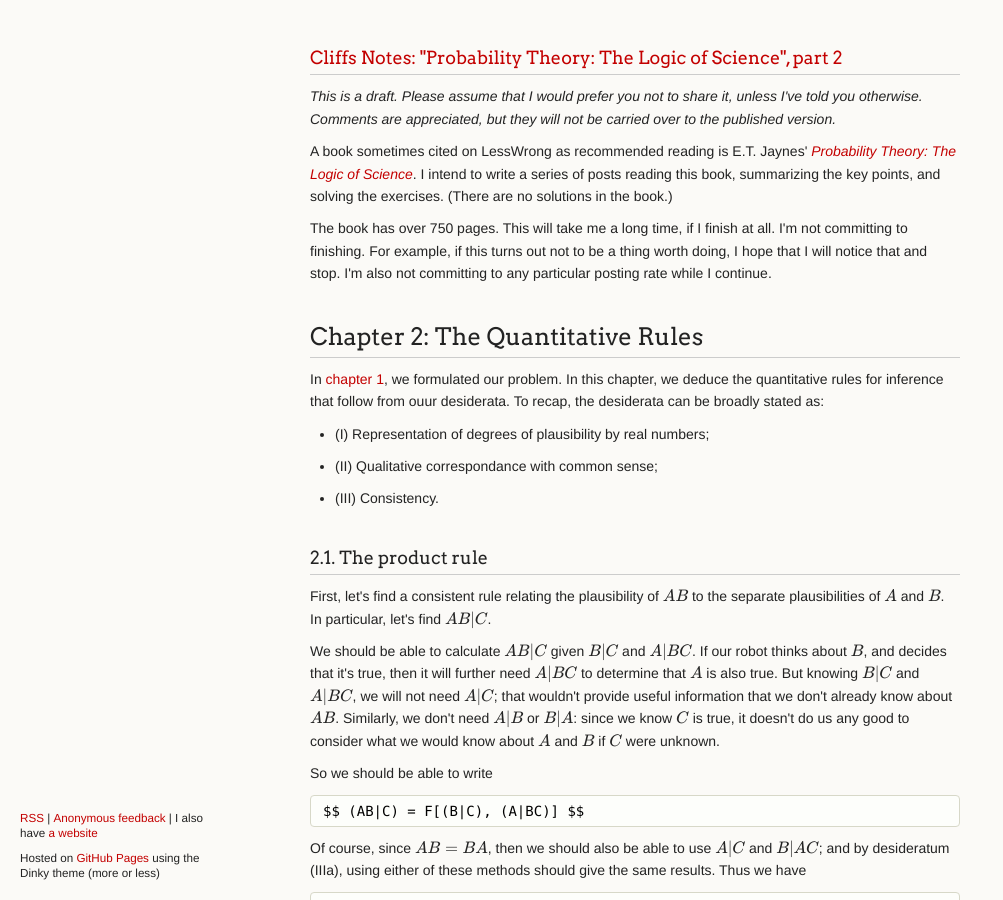
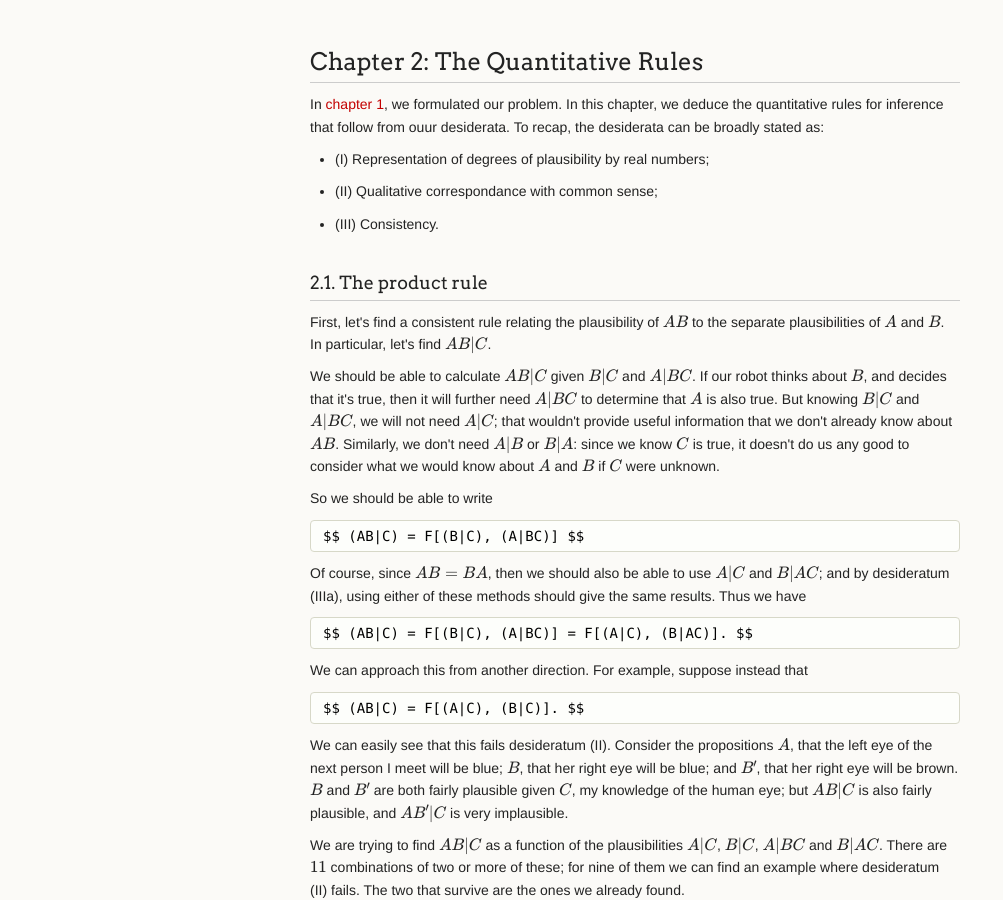
Before and after one commit to ChickenProp/chickenprop.github.com, a Jekyll site: the page drafts/pttlos-part-2-test.html, which Jekyll copies as it is, in a window 1280 px wide and 900 px high. Shown: the whole window, without its empty margins (0-1003 px from the left). Built offline with Jekyll 4.4.1, drawn with Linux system fonts in a browser that asks for light colours; nearby versions of some CDN libraries; Markdown is read by kramdown in place of the engine named in the settings; formulas are drawn with MathJax 3; comment, search, counter and statistics services are not loaded; some of the changed text lies outside the part shown.

Commit message:
reduce test case

```diff
--- a/drafts/pttlos-part-2-test.html
+++ b/drafts/pttlos-part-2-test.html
@@ -21,8 +21,6 @@
         TeX: {
           equationNumbers: { autoNumber: "AMS" },
         },
-
-
         "HTML-CSS": { linebreaks: { automatic: true } },
       })
     </script>
@@ -36,14 +34,6 @@
   <body>
     <div class="wrapper">
       <section>
-	<h3><a href="/drafts/cliffs-notes-pttlos-part-2.html">Cliffs Notes: "Probability Theory: The Logic of Science", part 2</a></h3>
-
-<p><em>This is a draft. Please assume that I would prefer you not to share it, unless I've told you otherwise. Comments are appreciated, but they will not be carried over to the published version.</em></p>
-
-<p>A book sometimes cited on LessWrong as recommended reading is E.T. Jaynes&#39; <a href="http://www-biba.inrialpes.fr/Jaynes/prob.html"><em>Probability Theory: The Logic of Science</em></a>. I intend to write a series of posts reading this book, summarizing the key points, and solving the exercises. (There are no solutions in the book.)</p>
-
-<p>The book has over 750 pages. This will take me a long time, if I finish at all. I&#39;m not committing to finishing. For example, if this turns out not to be a thing worth doing, I hope that I will notice that and stop. I&#39;m also not committing to any particular posting rate while I continue.</p>
-
 <h2>Chapter 2: The Quantitative Rules</h2>
 
 <p>In <a href="/2014/02/02/cliffs-notes-pttlos-part-1.html">chapter 1</a>, we formulated our problem. In this chapter, we deduce the quantitative rules for inference that follow from  ouur desiderata. To recap, the desiderata can be broadly stated as:</p>
@@ -159,32 +149,7 @@ $$
 <p><strong>Exercise 2.1.</strong> Is it possible to find a general formula for $P(C|A+B)$, analogous to (\eqref{sumrule}), from the product and sum rules? If so, derive it; if not, explain why this cannot be done.</p>
 
 <p><strong>Answer.</strong></p>
-
-
-<p><em>This is a draft. Please assume that I would prefer you not to share it, unless I've told you otherwise. Comments are appreciated, but they will not be carried over to the published version.</em></p>
-
-<div id="disqus_thread"></div>
-<script async type="text/javascript" src="//reasonableapproximation.disqus.com/embed.js"></script>
-<noscript>Please enable JavaScript to view the <a href="http://disqus.com/?ref_noscript">comments powered by Disqus.</a></noscript>
-<a href="http://disqus.com" class="dsq-brlink">comments powered by <span class="logo-disqus">Disqus</span></a>
-
       </section>
-      <footer>
-	<p><small><a href="/rss.xml">RSS</a>
-	    | <a href="http://admonymous.com/philh">Anonymous feedback</a>
-	    | I also have <a href="http://philh.net">a website</a></small></p>
-        <p><small>Hosted on <a href="https://pages.github.com">GitHub Pages</a> using the Dinky theme (more or less)</small></p>
-      </footer>
     </div>
-    <!--[if !IE]><script>fixScale(document);</script><![endif]-->
-    <script>
-(function(i,s,o,g,r,a,m){i['GoogleAnalyticsObject']=r;i[r]=i[r]||function(){
-(i[r].q=i[r].q||[]).push(arguments)},i[r].l=1*new Date();a=s.createElement(o),
-m=s.getElementsByTagName(o)[0];a.async=1;a.src=g;m.parentNode.insertBefore(a,m)
-})(window,document,'script','//www.google-analytics.com/analytics.js','ga');
-
-ga('create', 'UA-43866313-1', 'reasonableapproximation.net');
-ga('send', 'pageview');
-    </script>
   </body>
 </html>
```
